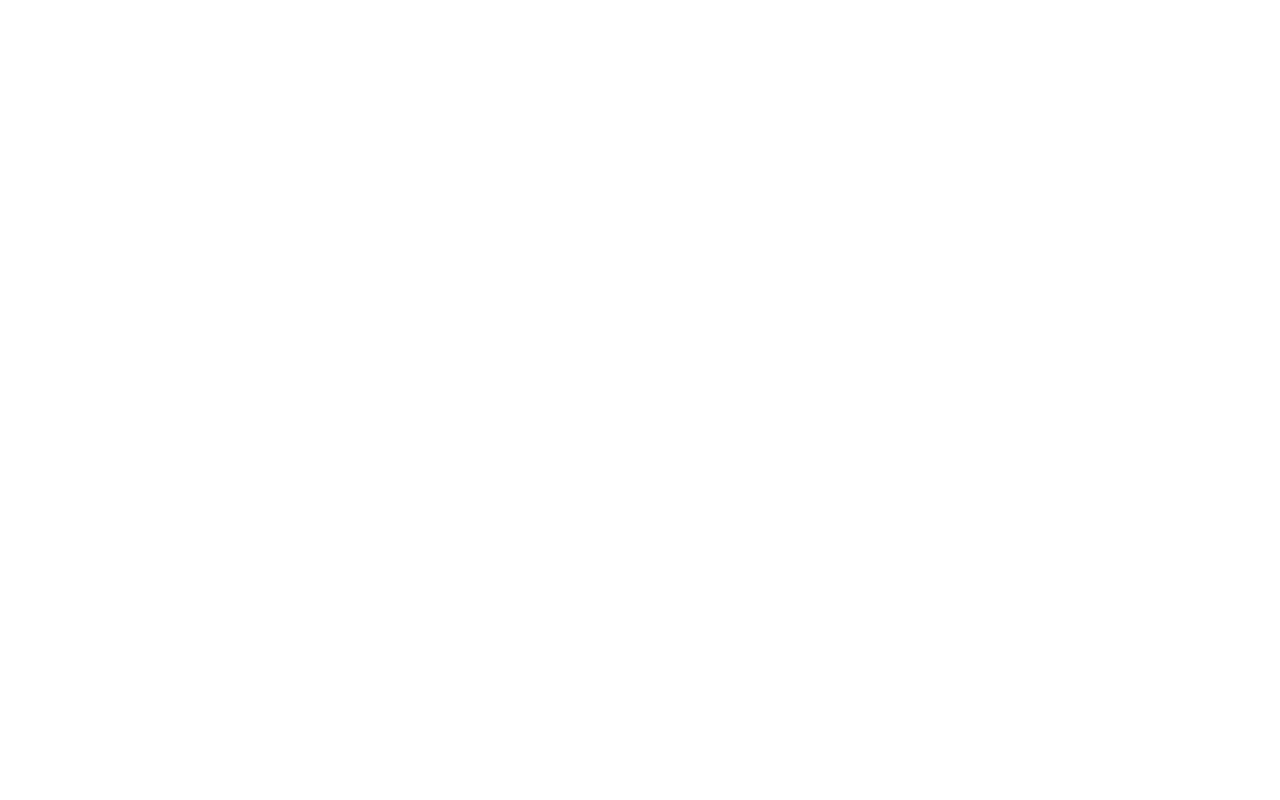
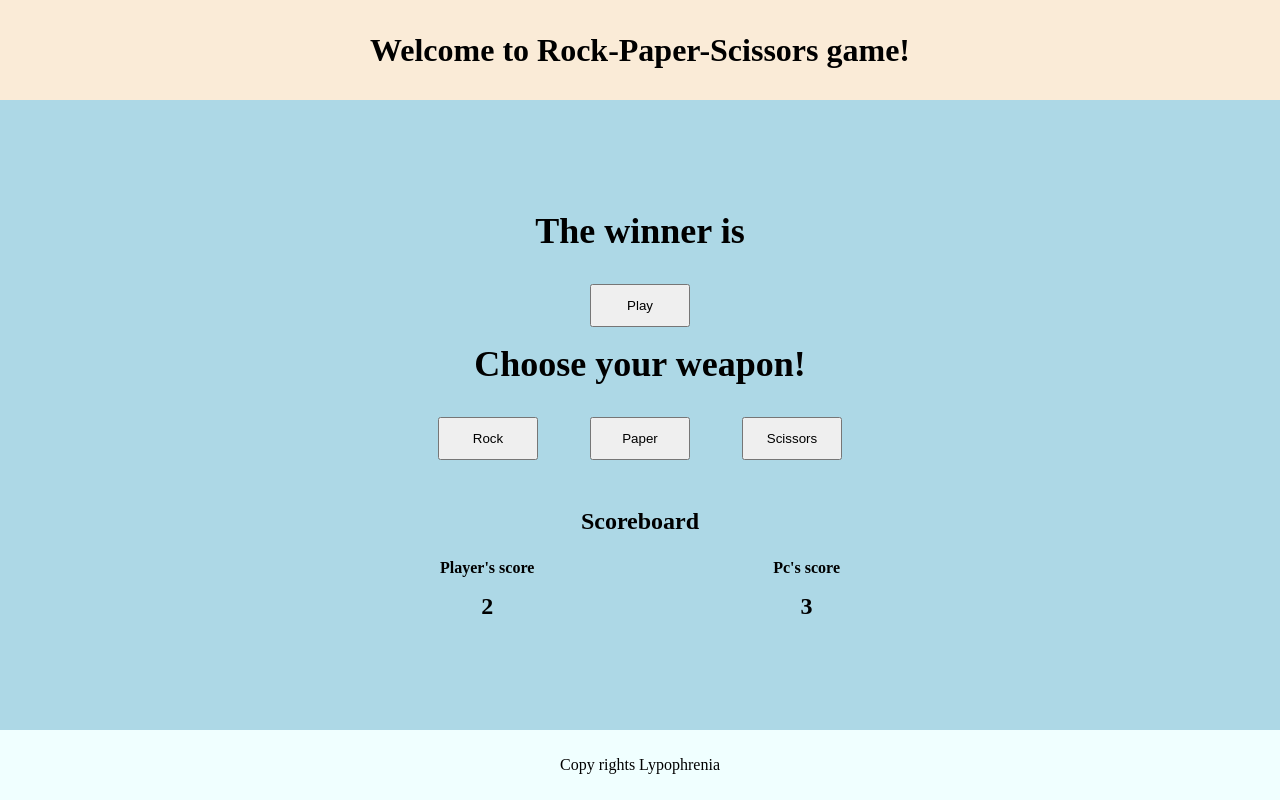
Before and after one commit to AbdAlrahimZakaria1/rock-paper-scissors, a plain HTML site: page index.html in a window 1280 px wide. Drawn offline with Linux system fonts and the light colour scheme.

Commit message:
working version

```diff
--- /dev/null
+++ b/css/styles.css
@@ -0,0 +1,81 @@
+* {
+  padding: 0;
+  margin: 0;
+}
+
+body {
+  min-width: 100vh;
+  min-height: 100vh;
+  background-color: lightblue;
+  display: flex;
+}
+
+.page-container {
+  display: flex;
+  flex-direction: column;
+  flex: auto;
+}
+
+.header-text {
+  font-weight: bold;
+}
+
+.header-container {
+  height: 100px;
+  background-color: antiquewhite;
+  display: flex;
+  justify-content: center;
+  align-items: center;
+}
+
+.game-container {
+  display: flex;
+  justify-content: center;
+  flex-direction: column;
+  align-items: center;
+  flex: 1;
+}
+
+.action-choices,
+.text,
+.scoreboard {
+  margin: 16px 0;
+}
+
+.scoreboard-container {
+  margin-top: 16px;
+  width: 400px;
+}
+
+.text-center {
+  font-size: 24px;
+  text-align: center;
+}
+
+.action-button {
+  margin: 16px 24px;
+  width: 100px;
+  padding: 12px;
+}
+
+.scoreboard-info {
+  margin-top: 24px;
+  display: flex;
+  justify-content: space-between;
+}
+
+.score {
+  margin-top: 16px;
+}
+.winner {
+  color: purple;
+  margin: 16px;
+  font-size: 36px;
+}
+.footer {
+  display: flex;
+  justify-content: center;
+  align-items: center;
+  height: 70px;
+  background-color: azure;
+}
--- a/index.html
+++ b/index.html
@@ -5,6 +5,46 @@
     <meta name="viewport" content="width=device-width, initial-scale=1.0" />
     <title>Rock-Paper-Scissors!</title>
     <script src="js/main.js" defer></script>
+    <link rel="stylesheet" href="css/styles.css" />
   </head>
-  <body></body>
+  <body>
+    <div class="page-container">
+      <div class="header-container">
+        <h1 class="header-text">Welcome to Rock-Paper-Scissors game!</h1>
+      </div>
+      <div class="game-container">
+        <div class="result text-center">
+          <h2>The winner is</h2>
+          <h2 class="winner"></h2>
+        </div>
+        <div class="play">
+          <button class="action-button">Play</button>
+        </div>
+        <div class="text-center">
+          <h2>Choose your weapon!</h2>
+        </div>
+        <div class="action-choices">
+          <button class="action-button">Rock</button>
+          <button class="action-button">Paper</button>
+          <button class="action-button">Scissors</button>
+        </div>
+        <div class="scoreboard-container">
+          <h2 class="text-center">Scoreboard</h2>
+          <div class="scoreboard-info">
+            <div class="player-score">
+              <h4 class="score-text">Player's score</h4>
+              <h5 class="score text-center player">2</h5>
+            </div>
+            <div class="player-score">
+              <h4 class="score-text">Pc's score</h4>
+              <h5 class="score text-center pc">3</h5>
+            </div>
+          </div>
+        </div>
+      </div>
+      <div class="footer">
+        <p>Copy rights Lypophrenia</p>
+      </div>
+    </div>
+  </body>
 </html>
--- a/js/main.js
+++ b/js/main.js
@@ -1,6 +1,6 @@
-const rock = "rock";
-const paper = "paper";
-const scissors = "scissors";
+const rock = "Rock";
+const paper = "Paper";
+const scissors = "Scissors";
 let playerScore = 0;
 let pcScore = 0;
 
@@ -22,21 +22,15 @@ function computerSelection() {
   }
 }
 
-function playerSelection() {
-  let playerInput = prompt("Enter your selection (Rock-Paper-Scissors)");
-  playerInput = playerInput.toLowerCase();
-  if (
-    playerInput !== rock &&
-    playerInput !== paper &&
-    playerInput !== scissors
-  ) {
-    console.warn(`Player input is wrong! input is ${playerInput}`);
-    return;
-  }
-  return playerInput;
+function getPlayerSelection() {
+  let playerSelection = this.textContent;
+  console.log(playerSelection);
+  game(playerSelection);
+  return playerSelection;
 }
 
 function playRound(playerSelection, computerSelection) {
+  console.log(`player ${playerSelection} ----- pc ${computerSelection}`);
   let winner = "Tie";
   if (playerSelection == rock && computerSelection == paper) winner = "PC";
   else if (playerSelection == rock && computerSelection == scissors)
@@ -49,28 +43,37 @@ function playRound(playerSelection, computerSelection) {
     winner = "PC";
   else if (playerSelection == scissors && computerSelection == paper)
     winner = "Player";
-
-  console.log(
-    `player choice: ${playerSelection} - pc choice: ${computerSelection} - winner is: ${winner}`
-  );
   return winner;
 }
 
-function round() {
-  console.log(`score is: Player ${playerScore} - PC ${pcScore}`);
-  let winner = playRound(playerSelection(), computerSelection());
+function round(playerSelection) {
+  let winner = playRound(playerSelection, computerSelection());
   if (winner.toLowerCase() == "pc") {
     pcScore++;
   } else if (winner.toLowerCase() == "player") {
     playerScore++;
-  } else round();
+  }
+  const playerScoreElement = document.querySelector(".player");
+  playerScoreElement.textContent = playerScore;
+  const PcScoreElement = document.querySelector(".pc");
+  PcScoreElement.textContent = pcScore;
+}
 
-  // TODO
-  // the score variables here dont override global variables - we need to do something about that
+function game(playerSelection) {
+  if (playerScore < 5 && pcScore < 5) {
+    round(playerSelection);
+  } else {
+    let winner = playerScore > pcScore ? "You" : "PC";
+    const winnerElement = document.querySelector(".winner");
+    winnerElement.textContent = winner;
+  }
 }
-function game() {
-  round();
-  round();
-  round();
-  round();
+
+let playButton = document.querySelector(".play .action-button");
+playButton.addEventListener("click", gameSimulator);
+function gameSimulator(e) {
+  let buttons = document.querySelectorAll(".action-choices .action-button");
+  buttons.forEach((button) =>
+    button.addEventListener("click", getPlayerSelection)
+  );
 }
```
